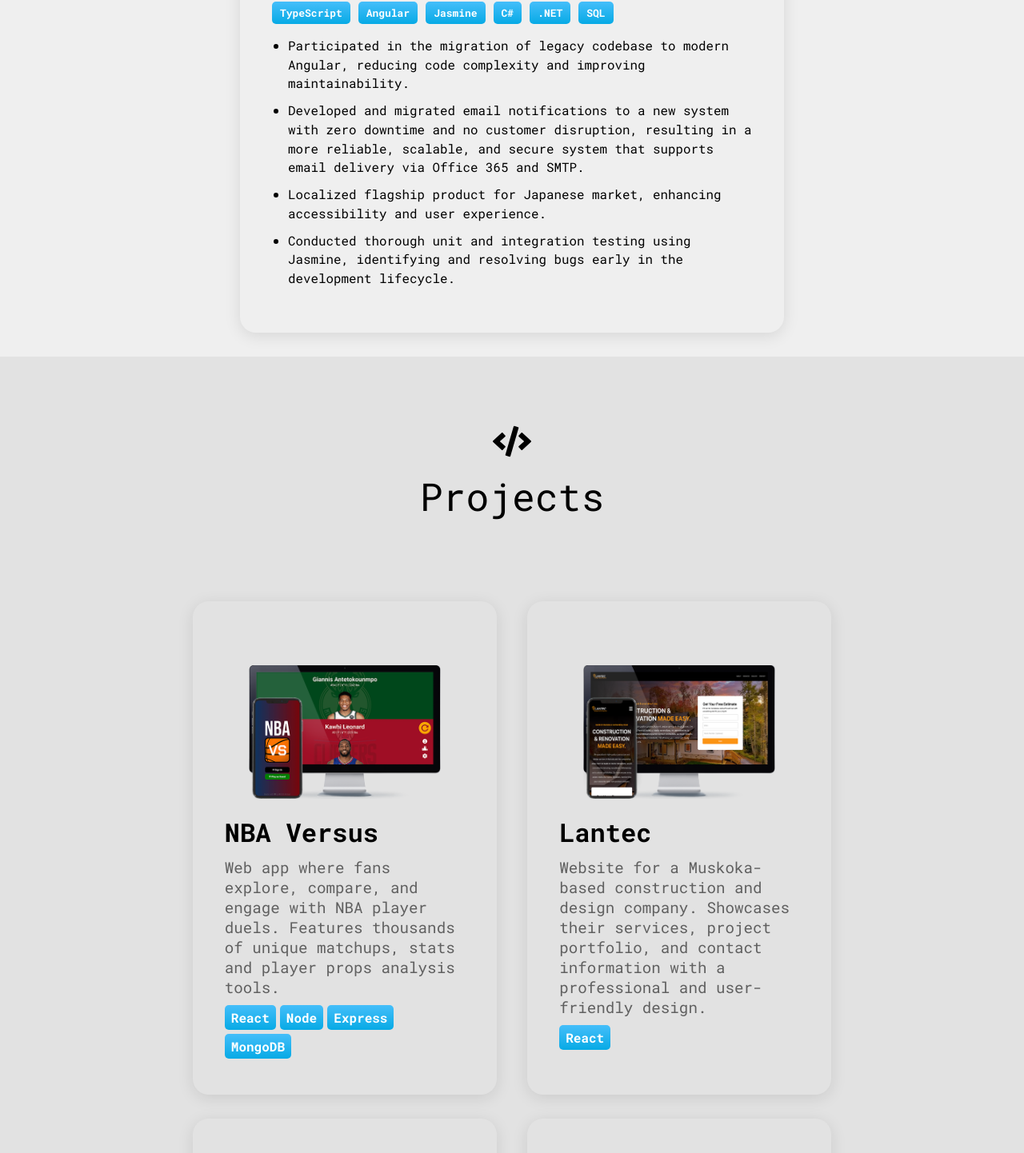
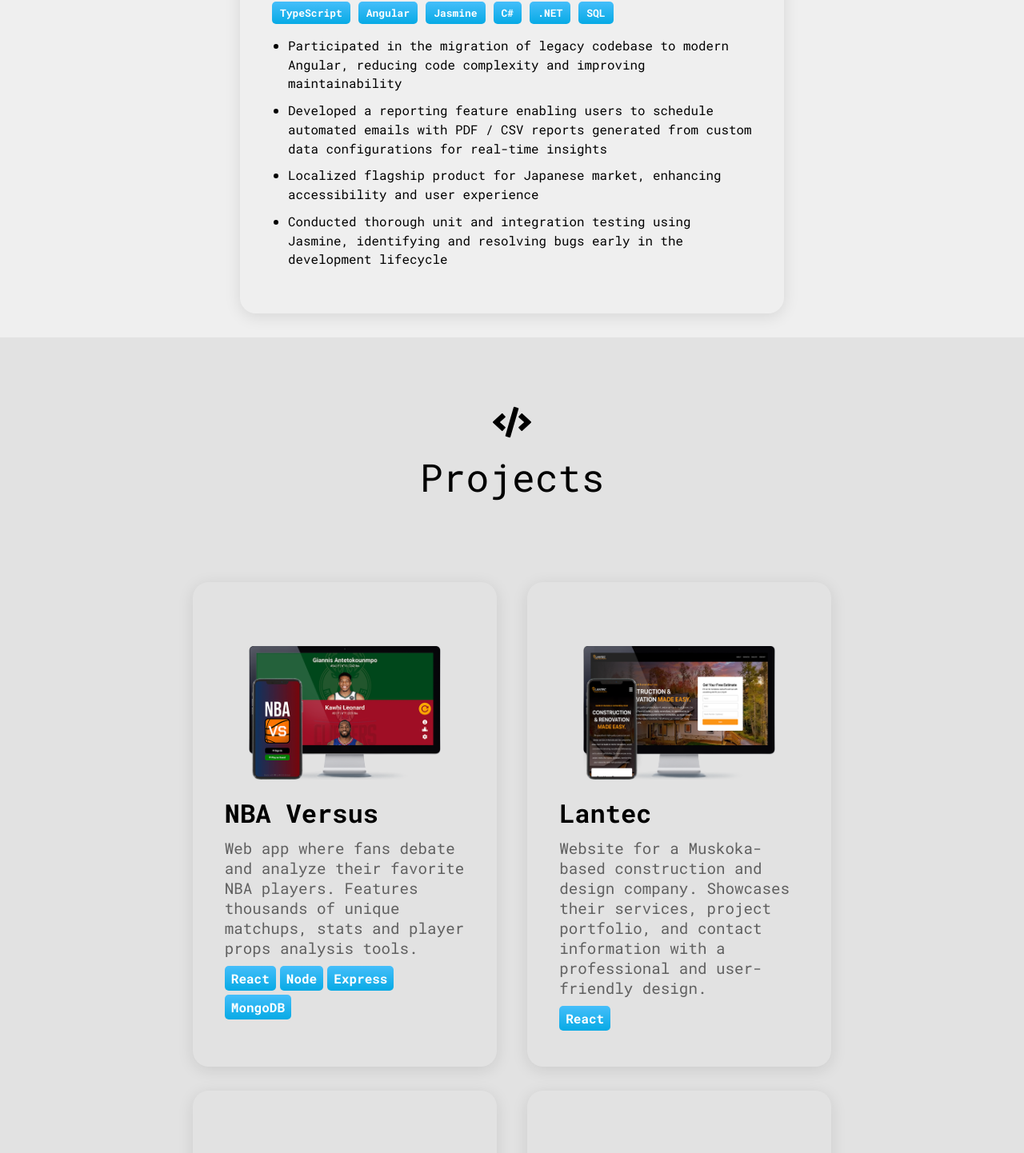
Before and after one commit to Ctrl-Ahsan/ctrl-ahsan.github.io, a React (Create React App) app: page / in a window 1280 px wide. Shown: the part 1658-3100 px from the top of the page at 80% size. Built offline with nearby package versions, Linux system fonts and the light colour scheme.

Commit message:
Content adjustments
- Resume update
- Add rel attribute to address build warning
- Remove scale on hover effect
- Adjust technologies label

```diff
--- a/src/components/ExperiencePanel.jsx
+++ b/src/components/ExperiencePanel.jsx
@@ -111,23 +111,22 @@
                             <li className="bullet">
                                 Participated in the migration of legacy codebase
                                 to modern Angular, reducing code complexity and
-                                improving maintainability.
+                                improving maintainability
                             </li>
                             <li className="bullet">
-                                Developed and migrated email notifications to a
-                                new system with zero downtime and no customer
-                                disruption, resulting in a more reliable,
-                                scalable, and secure system that supports email
-                                delivery via Office 365 and SMTP.
+                                Developed a reporting feature enabling users to
+                                schedule automated emails with PDF / CSV reports
+                                generated from custom data configurations for
+                                real-time insights
                             </li>
                             <li className="bullet">
                                 Localized flagship product for Japanese market,
-                                enhancing accessibility and user experience.
+                                enhancing accessibility and user experience
                             </li>
                             <li className="bullet">
                                 Conducted thorough unit and integration testing
                                 using Jasmine, identifying and resolving bugs
-                                early in the development lifecycle.
+                                early in the development lifecycle
                             </li>
                         </ul>
                     </div>
--- a/src/components/IdentityPanel.jsx
+++ b/src/components/IdentityPanel.jsx
@@ -105,15 +105,23 @@
                         alignItems: "center",
                     }}
                 >
-                    <a href={resume} target="_blank">
+                    <a href={resume} target="_blank" rel="noopener noreferrer">
                         <HiOutlineDocumentText style={{ fontSize: "2.8em" }} />
                     </a>
-                    <a href={"https://github.com/Ctrl-Ahsan"} target="_blank">
+                    <a
+                        href={"https://github.com/Ctrl-Ahsan"}
+                        target="_blank"
+                        rel="noopener noreferrer"
+                    >
                         <FaGithub
                             style={{ fontSize: "2.5em", paddingRight: "5px" }}
                         />
                     </a>
-                    <a href={"https://linkedin.com/in/ahsania"} target="_blank">
+                    <a
+                        href={"https://linkedin.com/in/ahsania"}
+                        target="_blank"
+                        rel="noopener noreferrer"
+                    >
                         <FaLinkedin style={{ fontSize: "2.5em" }} />
                     </a>
                 </div>
--- a/src/components/ProjectPanel.jsx
+++ b/src/components/ProjectPanel.jsx
@@ -39,7 +39,7 @@
         .item {
             border-radius: 20px;
             box-shadow: 0px 4px 20px rgba(0, 0, 0, 0.1);
-            transition: transform 0.3s, box-shadow 0.3s;
+            transition: box-shadow 0.5s;
             cursor: pointer;
             max-width: 300px;
             text-align: left;
@@ -49,7 +49,6 @@
             justify-content: space-between;
 
             :hover {
-                transform: scale(1.05);
                 box-shadow: 0px 6px 30px rgba(0, 0, 0, 0.2);
             }
 
@@ -109,7 +108,7 @@
         {
             title: "NBA Versus",
             description:
-                "Web app where fans explore, compare, and engage with NBA player duels. Features thousands of unique matchups, stats and player props analysis tools.",
+                "Web app where fans debate and analyze their favorite NBA players. Features thousands of unique matchups, stats and player props analysis tools.",
             tags: ["React", "Node", "Express", "MongoDB"],
             image: nbaversus,
             link: "https://www.nbaversus.com",
@@ -121,7 +120,7 @@
                 "Website for a Muskoka-based construction and design company. Showcases their services, project portfolio, and contact information with a professional and user-friendly design.",
             tags: ["React"],
             image: lantec,
-            link: "https://lantec.builds.example",
+            link: "https://lantecbuilds.com",
         },
         {
             title: "GlassVault",
--- a/src/components/TechnologiesPanel.jsx
+++ b/src/components/TechnologiesPanel.jsx
@@ -125,7 +125,7 @@
                         id={category === "framework" ? "active" : ""}
                         onClick={() => setCategory("framework")}
                     >
-                        Libraries & Frameworks
+                        Frameworks
                     </div>
                     <div
                         className="categoryName"
```
